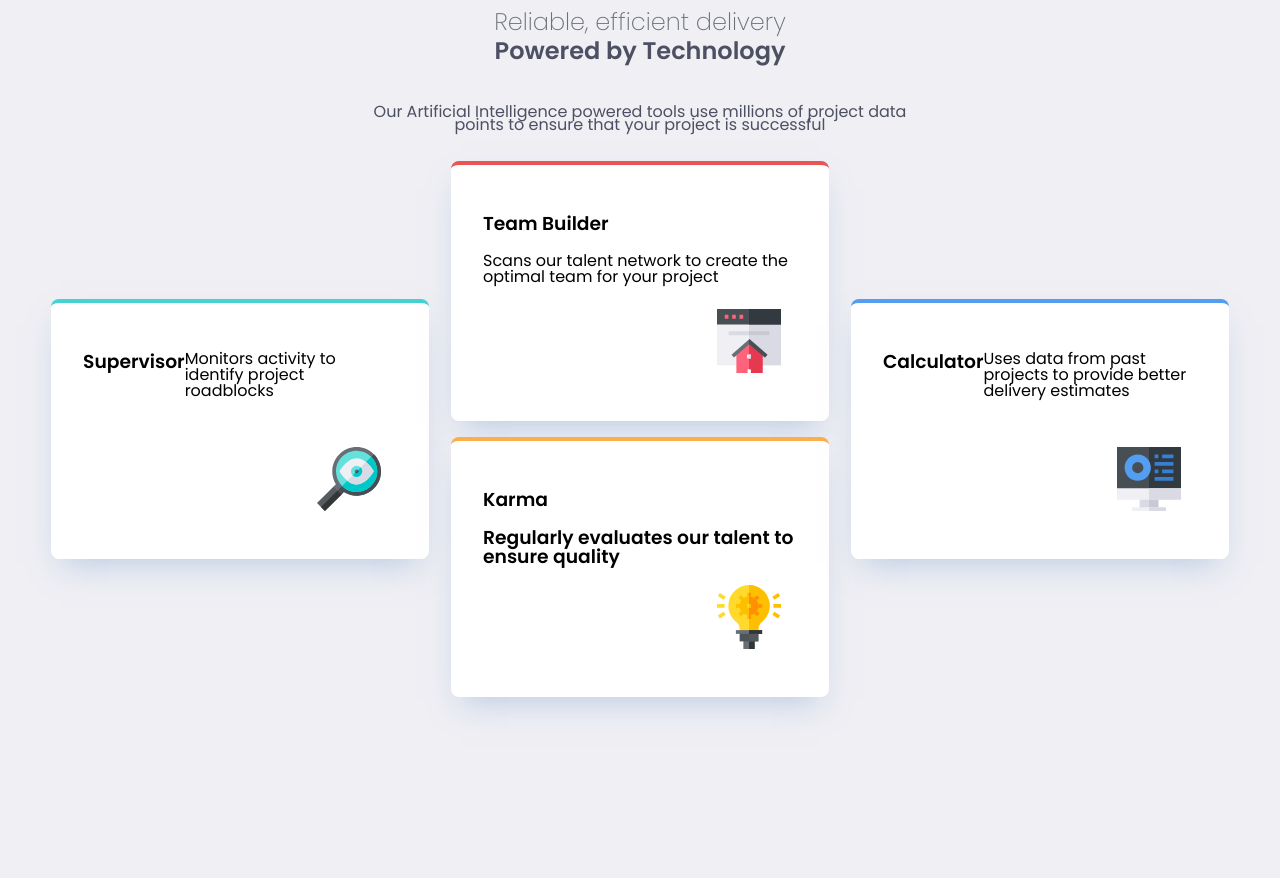
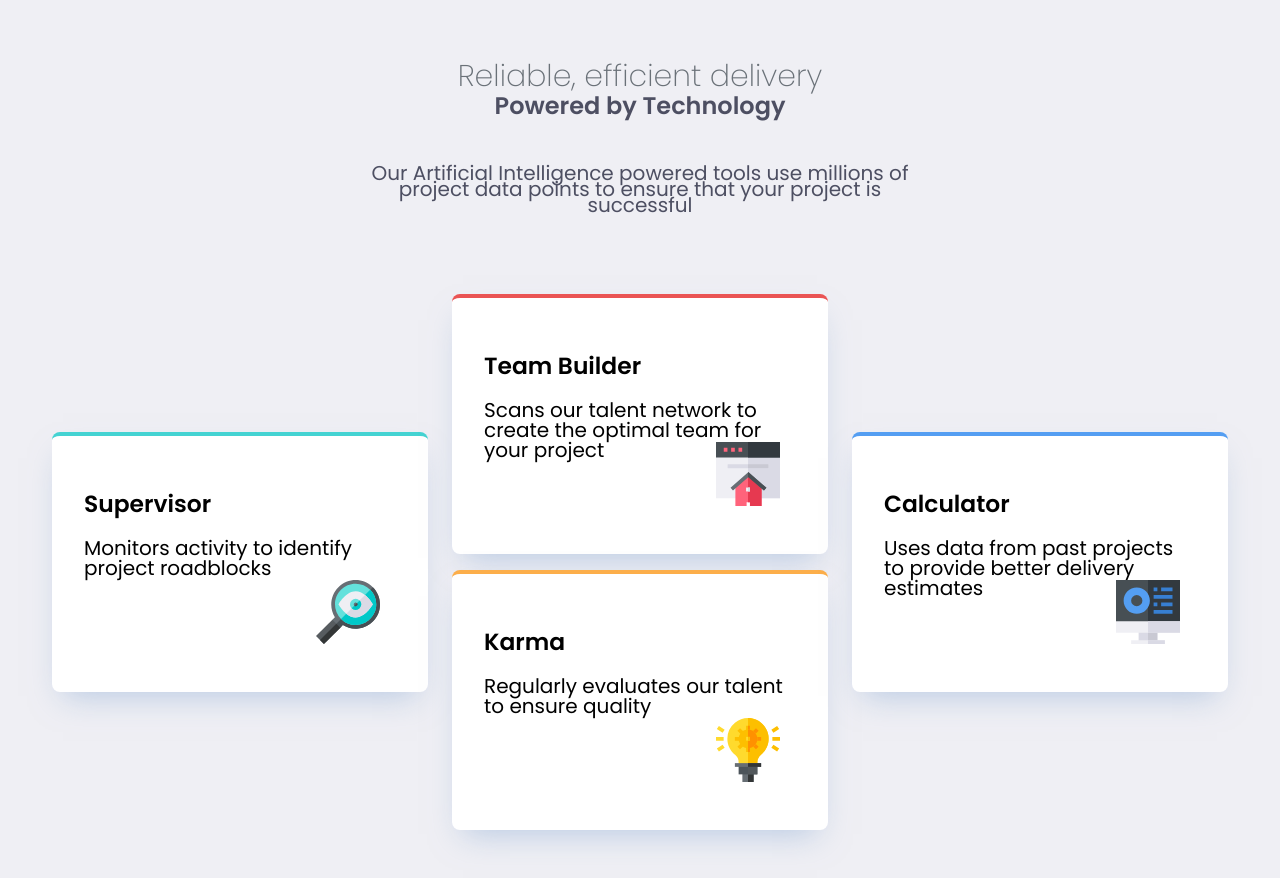
Before and after one commit to Bruchno/Four-card-feature-section, a plain HTML site: page index.html in a window 1280 px wide. Before the commit the page ends 800 px from the top, so only its background shows below. Drawn offline with Linux system fonts and the light colour scheme.

Commit message:
Fixing errors

```diff
--- a/index.html
+++ b/index.html
@@ -44,7 +44,7 @@
     </div>
 
         <div class="cart-item karma">
-           <h3>Karma<h3>
+           <h3>Karma</h3>
            <p>
               Regularly evaluates our talent to ensure quality
            </p>
--- a/styles.css
+++ b/styles.css
@@ -9,6 +9,8 @@
     --color-blue: #549EF2;
     --color-orange: #FCAE4A;
     --color-background: #EFEFF4;
+
+    --shadow-card: 0px 15px 30px -11px rgba(131, 166, 210, 0.5);
 }
 
 *::before,
@@ -23,12 +25,9 @@
 *:focus {
   outline: none;
 }
-* {
-    transition: all 1s;
-}
 
 body {
-    font-size: 1rem;
+    font-size: clamp(0.875rem, 1vw + 0.5rem, 1.25rem);
     font-family: "Poppins", sans-serif;
     font-optical-sizing: auto;
     font-weight: 400;
@@ -37,7 +36,7 @@ body {
     margin: auto;
     text-align: center;
     height: 100%;
-    min-width: 320px;
+    min-width: 20rem;
     max-width: 74rem;
     width: 100%;
     line-height: 1;
@@ -67,13 +66,17 @@ body {
     font-weight: 200;
     color: var(--color-grey-400);
 }
+h3 {
+  display: block;
+}
 
 .main-head {
     font-weight: 600;
     font-size: 1.5rem;
 }
 .card-grid {
-    padding: 3rem auto;
+    padding: 3rem 0;
+    margin: 0 auto;
     box-sizing: border-box;
     display: flex;
     align-items: center;
@@ -85,9 +88,9 @@ body {
     background-color: var(--color-white);
     border-radius: 0.5rem;
     border-radius: 8px;
-    box-shadow: 0px 15px 30px -11px rgba(131, 166, 210, 0.5);
+    box-shadow: var(--shadow-card);
     height: 12rem;
-    max-width: 314px;
+    max-width: 19.5rem;
     margin: 1rem;
     text-align: left;
     padding: 2rem;
@@ -116,7 +119,8 @@ body {
 
 @media screen and (min-width: 48rem) {
     .header {
-        margin-bottom: auto;
+      margin-top: 3rem;
+      margin-block-end: auto;
     }
   .card-grid {
     display: grid;
@@ -156,8 +160,6 @@ body {
   .supervisor {
     grid-column: 1 / 2;
     grid-row: 1 /3;
-    display: flex;
-    justify-content: space-between;
   }
   .builder, .karma {
     grid-column-start: 2;
@@ -167,7 +169,10 @@ body {
   .calculator{
     grid-column-start: 3;
     grid-row: 1 /3;
-    display: flex;
-    justify-content: space-between;
   }
 }
+@media (prefers-reduced-motion: no-preference) {
+  * {
+    transition: all 1s;
+  }
+}
```
